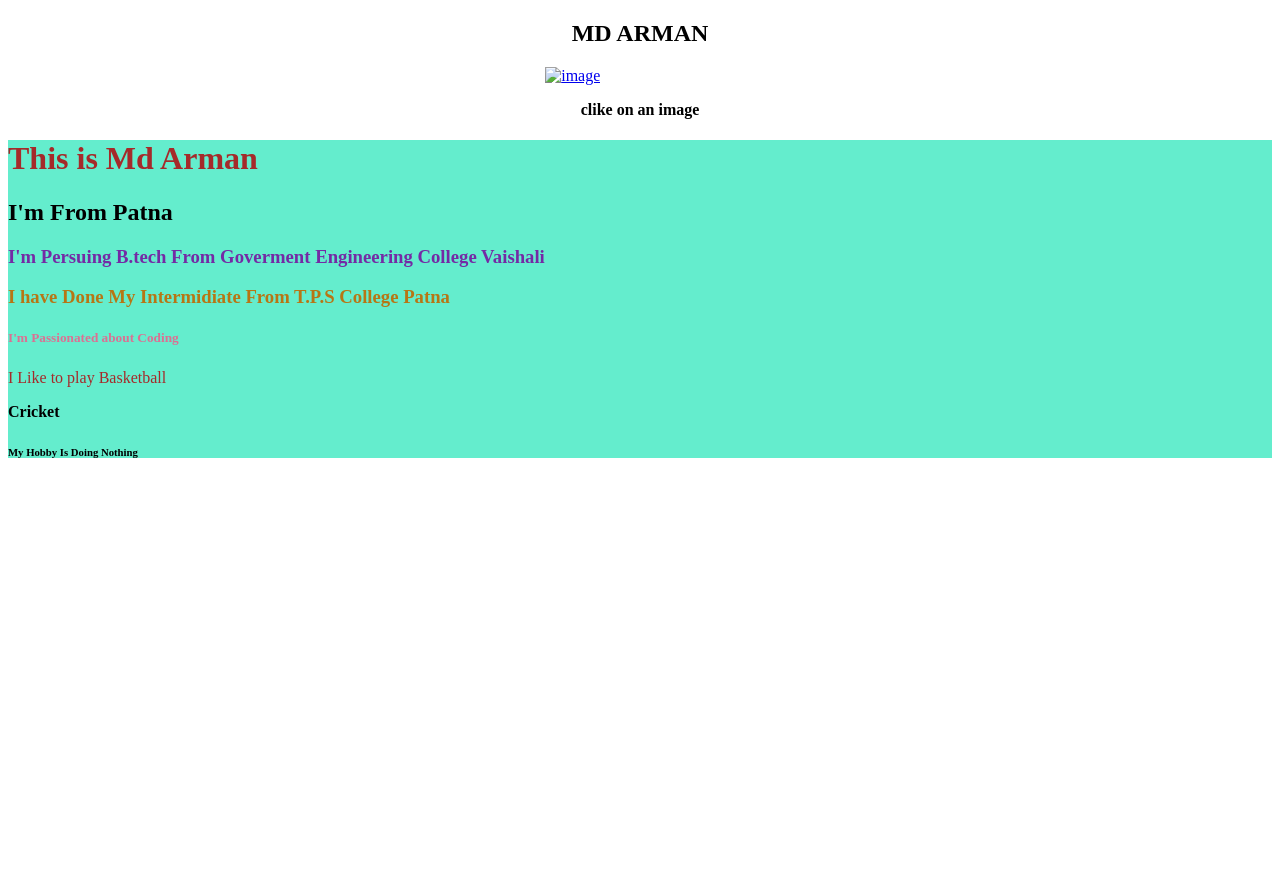
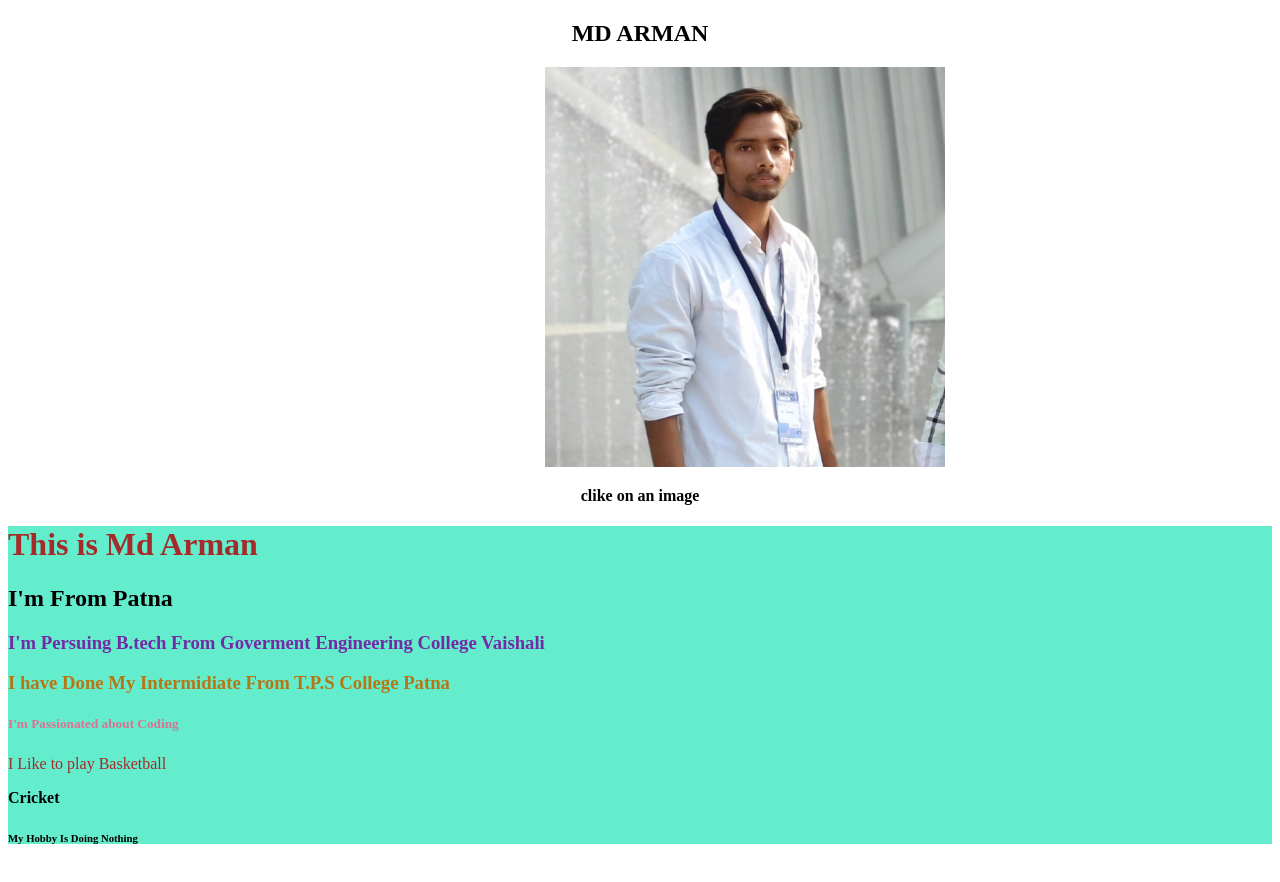
Before and after one commit to mdarman31/My-Intro, a plain HTML site: page index.html in a window 1280 px wide. Before the commit the page ends 800 px from the top, so only its background shows below. Drawn offline with Linux system fonts and the light colour scheme; the site is published under a folder, as on GitHub Pages, so addresses that start at the root find nothing.

Commit message:
Update index.html

```diff
--- a/index.html
+++ b/index.html
@@ -9,7 +9,7 @@
     <header>
         <h2 style="text-align: center;"> MD ARMAN</h2>
         <!--<h3><p style="text-align: center;">profile on instagram</p></h3>-->
-        <a  href="https://www.instagram.com/armankhan_31/?hl=en" target="_blank"><img src="/WhatsApp Image 2025-03-05 at 3.29.27 PM.jpeg" alt="image"profife image" height="400" style="position: relative;left: 42.5%;" ></a>
+        <a  href="https://www.instagram.com/armankhan_31/?hl=en" target="_blank"><img src="WhatsApp Image 2025-03-05 at 3.29.27 PM.jpeg" alt="image"profife image" height="400" style="position: relative;left: 42.5%;" ></a>
         <p style="text-align: center;"><strong>clike on an image</strong></p>
     </header>
     <main style="background-color: rgb(100, 237, 205);">
```
